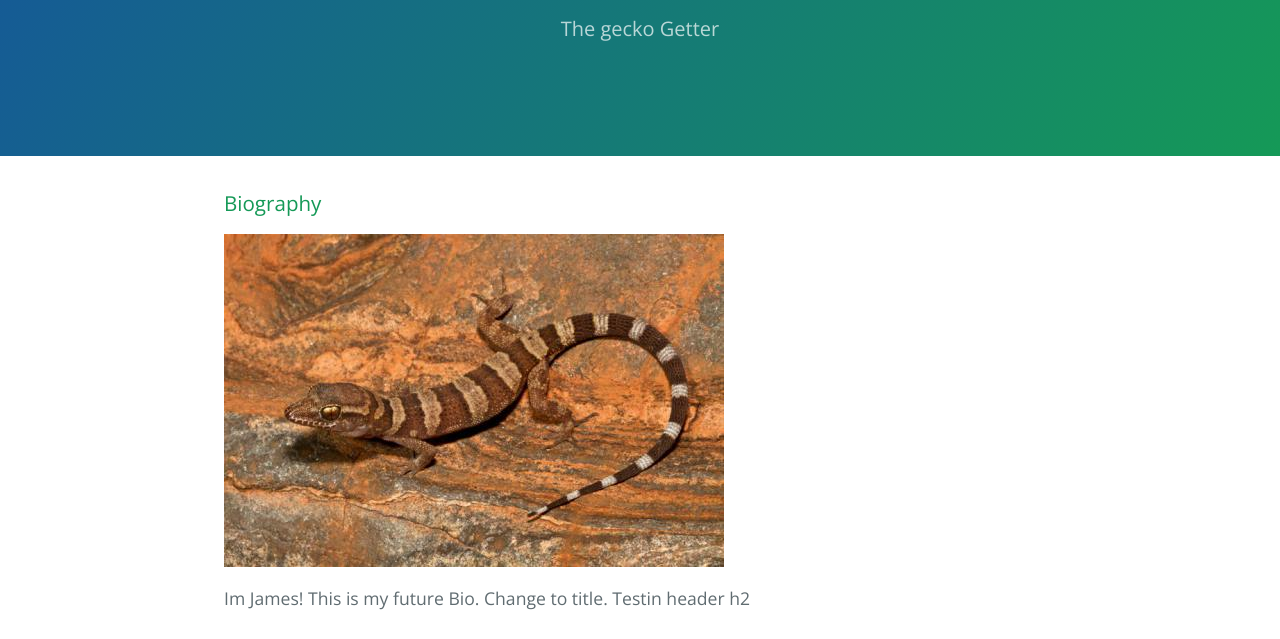
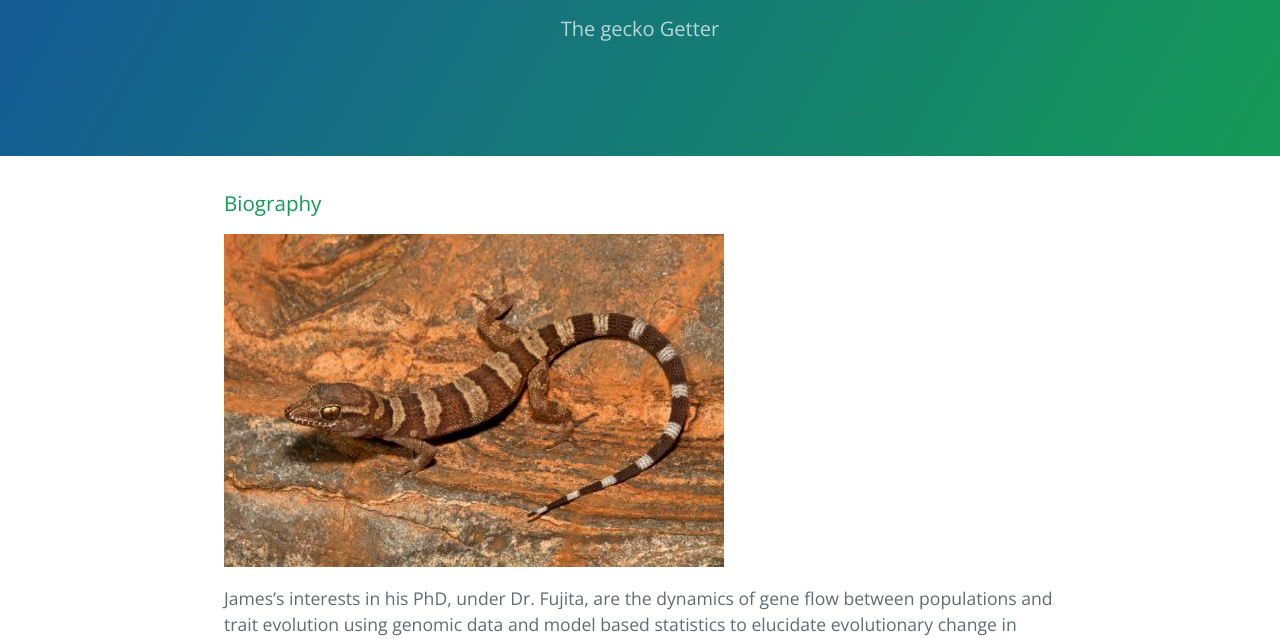
Before and after one commit to JETitus/JETitus.github.io, a plain HTML site: page index.html in a window 1280 px wide. Shown: the part 161-800 px from the top of the page. Drawn offline with nearby package versions, Linux system fonts and the light colour scheme.

Commit message:
Update index.html

```diff
--- a/index.html
+++ b/index.html
@@ -21,7 +21,7 @@
 
 <img src="Heteronotia-spelea-thumb.jpg" align="top">
 
-<p>Im James! This is my future Bio. Change to title. Testin header h2</p>
+<p>James’s interests in his PhD, under Dr. Fujita, are the dynamics of gene flow between populations and trait evolution using genomic data and model based statistics to elucidate evolutionary change in populations and species of geckos in Oceania. h2</p>
 
 <h3>
 <a id="designer-templates" class="anchor" href="#designer-templates" aria-hidden="true"><span aria-hidden="true" class="octicon octicon-link"></span></a>Designer Templates</h3>
```
